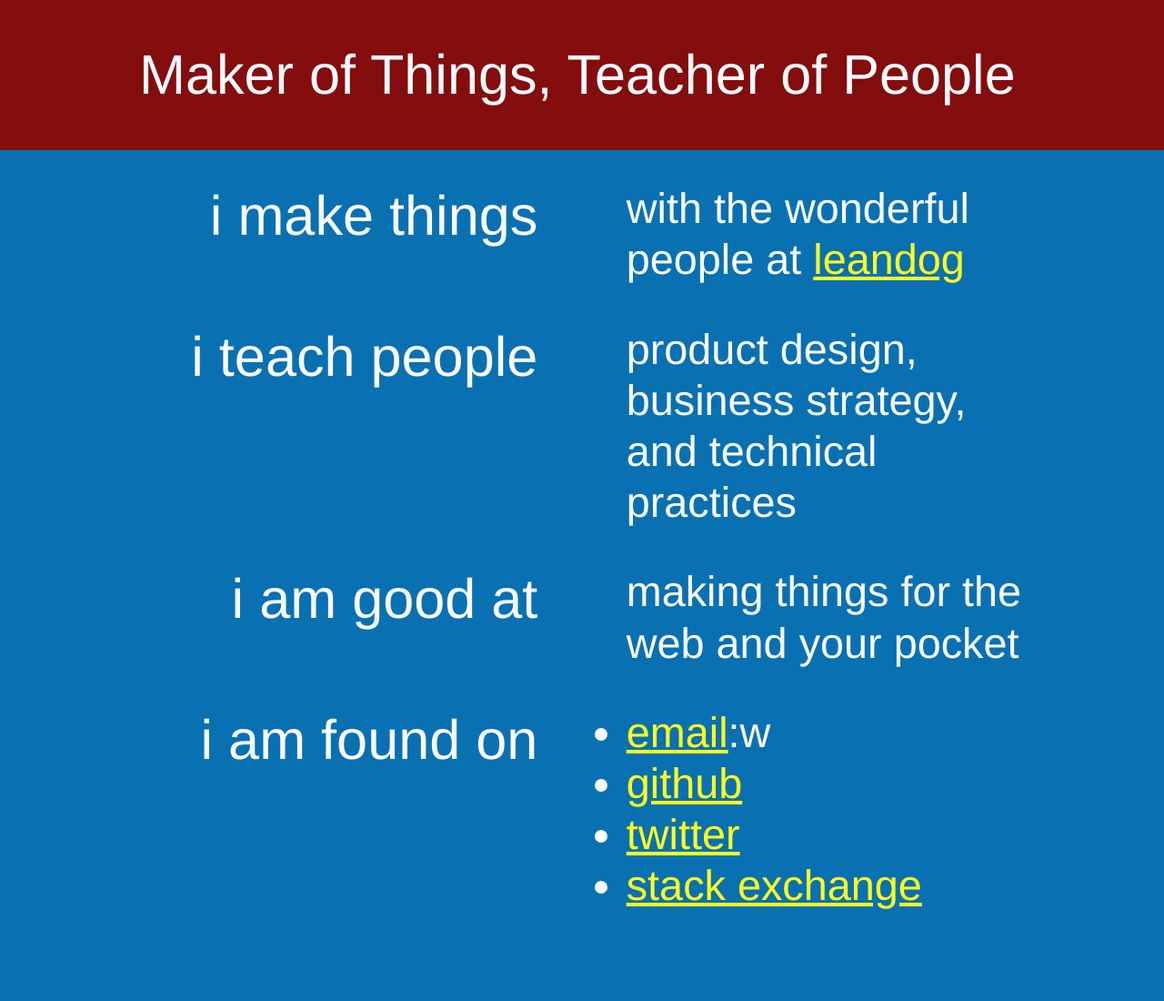
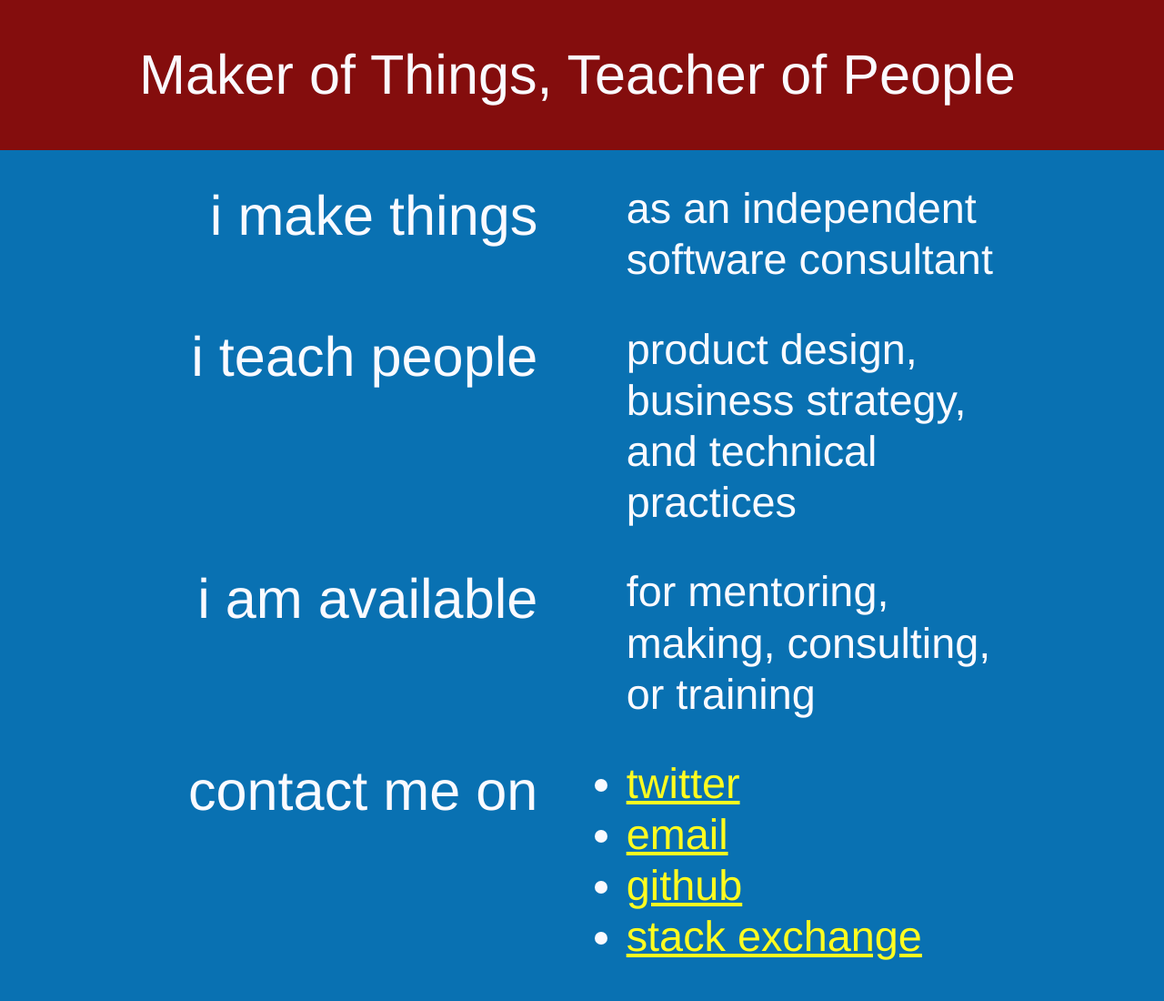
Before and after one commit to zspencer/www.zeespencer.com, a Jekyll site: the page built from index.html, in a window 1280 px wide. Shown: the whole page at 91% size. Built offline with Jekyll 4.4.1, drawn with Linux system fonts in a browser that asks for light colours; before the commit the page ends 1044 px from its top, so only the background shows below that.

Commit message:
Update to reflect independent status

```diff
--- a/_posts/2011-01-01-contact-info.markdown
+++ b/_posts/2011-01-01-contact-info.markdown
@@ -1,9 +1,9 @@
 ---
-  title: i am found on
+  title: contact me on
   tags: [things_i_do]
 ---
 
-* [email](mailto: hello@zeespencer.com):w
+* [twitter](http://twitter.com/zspencer)
+* [email](mailto:hello@zeespencer.com)
 * [github](http://github.com/zspencer)
-* [twitter](http://twitter.com/zspencer)
 * [stack exchange](http://stackexchange.com/users/32761)
--- /dev/null
+++ b/_posts/2011-01-02-i-am-available.markdown
@@ -0,0 +1,6 @@
+---
+  title: i am available
+  tags: [things_i_do]
+---
+
+for mentoring, making, consulting, or training
--- a/_posts/2011-01-02-i-am-good-at.markdown
+++ /dev/null
@@ -1,6 +0,0 @@
----
-  title: i am good at
-  tags: [things_i_do]
----
-
-making things for the web and your pocket
--- a/_posts/2011-01-04-i-make-things.markdown
+++ b/_posts/2011-01-04-i-make-things.markdown
@@ -3,4 +3,4 @@ title: i make things
 tags: things_i_do
 ---
 
-with the wonderful people at [leandog](http://leandog.com)
+as an independent software consultant
```
